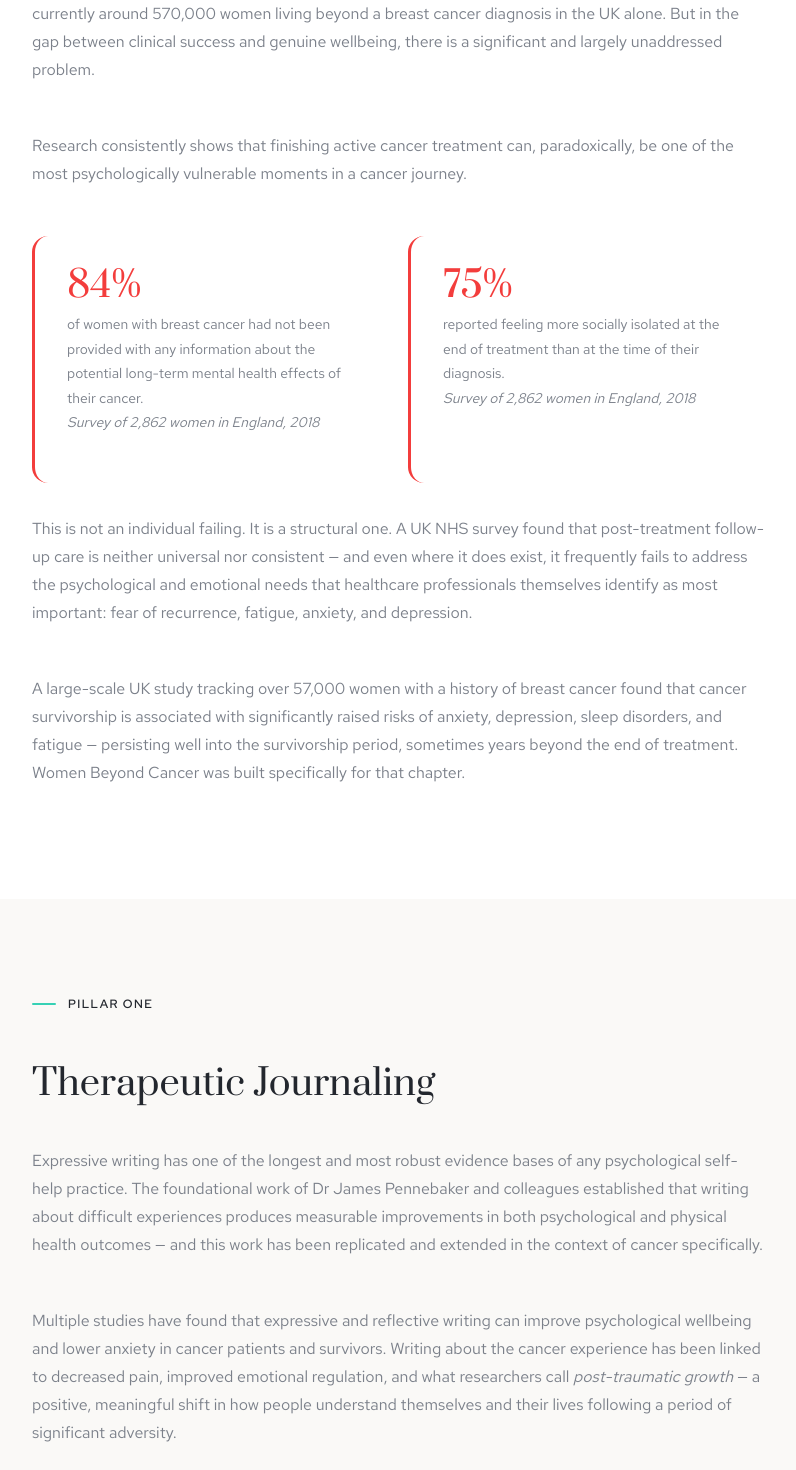
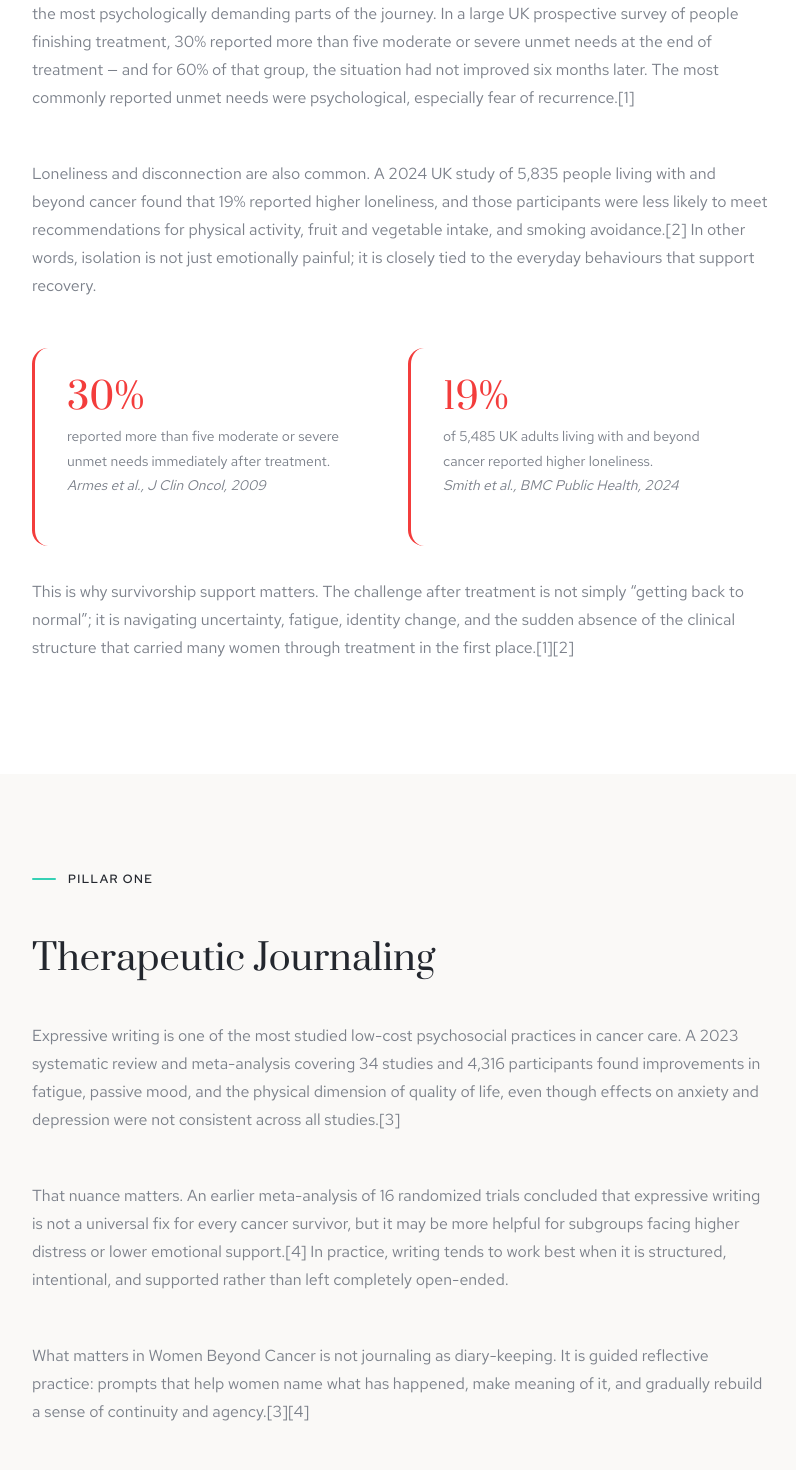
Before and after one commit to darscott98/wbc-website, a Next.js app: page /why-it-works in a window 1280 px wide. Shown: the part 920-2390 px from the top of the page, without its empty margins (240-1036 px from the left). Built offline with nearby package versions, Linux system fonts and the light colour scheme.

Commit message:
feat: add References section with selected studies and sources to support claims on Why It Works page

```diff
--- a/app/why-it-works/page.tsx
+++ b/app/why-it-works/page.tsx
@@ -32,46 +32,42 @@ export default function WhyItWorksPage() {
             The end of treatment is not the end of the experience.
           </h2>
           <p className={styles.sectionBody}>
-            We have made enormous progress in treating cancer. Survival rates continue to improve,
-            and there are currently around 570,000 women living beyond a breast cancer diagnosis
-            in the UK alone. But in the gap between clinical success and genuine wellbeing, there
-            is a significant and largely unaddressed problem.
+            We have made enormous progress in treating cancer, but the period after treatment can
+            still be one of the most psychologically demanding parts of the journey. In a large UK
+            prospective survey of people finishing treatment, 30% reported more than five moderate
+            or severe unmet needs at the end of treatment — and for 60% of that group, the
+            situation had not improved six months later. The most commonly reported unmet needs
+            were psychological, especially fear of recurrence.[1]
           </p>
           <p className={styles.sectionBody}>
-            Research consistently shows that finishing active cancer treatment can, paradoxically,
-            be one of the most psychologically vulnerable moments in a cancer journey.
+            Loneliness and disconnection are also common. A 2024 UK study of 5,835 people living
+            with and beyond cancer found that 19% reported higher loneliness, and those
+            participants were less likely to meet recommendations for physical activity, fruit and
+            vegetable intake, and smoking avoidance.[2] In other words, isolation is not just
+            emotionally painful; it is closely tied to the everyday behaviours that support
+            recovery.
           </p>
           <div className={styles.statHighlights}>
             <div className={styles.statCard}>
-              <span className={styles.statFigure}>84%</span>
+              <span className={styles.statFigure}>30%</span>
               <p className={styles.statDesc}>
-                of women with breast cancer had not been provided with any information about the
-                potential long-term mental health effects of their cancer.
-                <br /><em>Survey of 2,862 women in England, 2018</em>
+                reported more than five moderate or severe unmet needs immediately after treatment.
+                <br /><em>Armes et al., J Clin Oncol, 2009</em>
               </p>
             </div>
             <div className={styles.statCard}>
-              <span className={styles.statFigure}>75%</span>
+              <span className={styles.statFigure}>19%</span>
               <p className={styles.statDesc}>
-                reported feeling more socially isolated at the end of treatment than at the
-                time of their diagnosis.
-                <br /><em>Survey of 2,862 women in England, 2018</em>
+                of 5,485 UK adults living with and beyond cancer reported higher loneliness.
+                <br /><em>Smith et al., BMC Public Health, 2024</em>
               </p>
             </div>
           </div>
           <p className={styles.sectionBody}>
-            This is not an individual failing. It is a structural one. A UK NHS survey found that
-            post-treatment follow-up care is neither universal nor consistent — and even where it
-            does exist, it frequently fails to address the psychological and emotional needs that
-            healthcare professionals themselves identify as most important: fear of recurrence,
-            fatigue, anxiety, and depression.
-          </p>
-          <p className={styles.sectionBody}>
-            A large-scale UK study tracking over 57,000 women with a history of breast cancer
-            found that cancer survivorship is associated with significantly raised risks of
-            anxiety, depression, sleep disorders, and fatigue — persisting well into the
-            survivorship period, sometimes years beyond the end of treatment. Women Beyond Cancer
-            was built specifically for that chapter.
+            This is why survivorship support matters. The challenge after treatment is not simply
+            &ldquo;getting back to normal&rdquo;; it is navigating uncertainty, fatigue, identity change,
+            and the sudden absence of the clinical structure that carried many women through
+            treatment in the first place.[1][2]
           </p>
         </div>
       </section>
@@ -82,33 +78,23 @@ export default function WhyItWorksPage() {
           <p className={styles.sectionLabel}>Pillar One</p>
           <h2 className={styles.sectionHeading}>Therapeutic Journaling</h2>
           <p className={styles.sectionBody}>
-            Expressive writing has one of the longest and most robust evidence bases of any
-            psychological self-help practice. The foundational work of Dr James Pennebaker and
-            colleagues established that writing about difficult experiences produces measurable
-            improvements in both psychological and physical health outcomes — and this work has
-            been replicated and extended in the context of cancer specifically.
+            Expressive writing is one of the most studied low-cost psychosocial practices in
+            cancer care. A 2023 systematic review and meta-analysis covering 34 studies and 4,316
+            participants found improvements in fatigue, passive mood, and the physical dimension
+            of quality of life, even though effects on anxiety and depression were not consistent
+            across all studies.[3]
           </p>
           <p className={styles.sectionBody}>
-            Multiple studies have found that expressive and reflective writing can improve
-            psychological wellbeing and lower anxiety in cancer patients and survivors. Writing
-            about the cancer experience has been linked to decreased pain, improved emotional
-            regulation, and what researchers call <em>post-traumatic growth</em> — a positive,
-            meaningful shift in how people understand themselves and their lives following a
-            period of significant adversity.
+            That nuance matters. An earlier meta-analysis of 16 randomized trials concluded that
+            expressive writing is not a universal fix for every cancer survivor, but it may be
+            more helpful for subgroups facing higher distress or lower emotional support.[4]
+            In practice, writing tends to work best when it is structured, intentional, and
+            supported rather than left completely open-ended.
           </p>
           <p className={styles.sectionBody}>
-            A 2025 systematic review examining writing interventions specifically with cancer
-            survivors identified multiple beneficial effects, including improvements in
-            psychopathological symptoms, bio-psycho-social wellbeing, and the management of
-            treatment side effects. Crucially, the review found that guided, structured writing —
-            the kind offered in Women Beyond Cancer — tends to produce stronger effects than
-            unguided writing alone.
-          </p>
-          <p className={styles.sectionBody}>
-            What matters in Women Beyond Cancer is not journaling as diary-keeping. It is
-            journaling as a practice — guided, progressive, and purposefully structured to help
-            women process what has happened, understand how they are changing, and begin to
-            author their own story of what comes next.
+            What matters in Women Beyond Cancer is not journaling as diary-keeping. It is guided
+            reflective practice: prompts that help women name what has happened, make meaning of
+            it, and gradually rebuild a sense of continuity and agency.[3][4]
           </p>
         </div>
       </section>
@@ -119,33 +105,22 @@ export default function WhyItWorksPage() {
           <p className={styles.sectionLabel}>Pillar Two</p>
           <h2 className={styles.sectionHeading}>Forest Bathing and Time in Nature</h2>
           <p className={styles.sectionBody}>
-            The practice of <em>Shinrin-yoku</em> — forest bathing — originated in Japan in the
-            1980s and has since accumulated a significant international body of research. It
-            refers not to hiking or exercise, but to the deliberate, unhurried experience of
-            being present within a natural environment using all the senses.
+            The practice of <em>Shinrin-yoku</em> — forest bathing — has moved well beyond the
+            language of wellness trends and into a growing research literature. It refers not to
+            strenuous exercise, but to slow, sensory immersion in a natural environment.
           </p>
           <p className={styles.sectionBody}>
-            The evidence for its benefits is striking. A meta-analysis examining 20 studies
-            across Asia and Europe found that forest bathing produces meaningful reductions in
-            anxiety, depression, and anger in the short term. A systematic review found
-            consistent positive effects on self-reported mood alongside measurable physiological
-            changes — including reductions in cortisol (the body&apos;s primary stress hormone),
-            improvements in heart rate variability, and increased blood serotonin levels.
+            A 2023 systematic review and meta-analysis of 36 studies involving 3,554 participants
+            found that forest bathing significantly reduced symptoms of depression and anxiety.[5]
+            A 2021 meta-analysis focused specifically on forest therapy likewise reported
+            significant improvements in both depression and anxiety across 20 studies.[6]
           </p>
           <p className={styles.sectionBody}>
-            Research on women with depression specifically found that forest bathing significantly
-            reduced depression scores compared to urban walking, with effects lasting for at least
-            one week after a single session. The same study found significant increases in
-            oxytocin — a hormone associated with connection, calm, and social bonding — following
-            forest immersion.
-          </p>
-          <p className={styles.sectionBody}>
-            These are not marginal effects. They are physiological, measurable, and meaningful —
-            and they are especially relevant for women coming out of cancer treatment, whose
-            nervous systems have often been under sustained stress for months or years. The
-            quarterly forest bathing sessions within Women Beyond Cancer are not a pleasant extra.
-            They are a clinically-informed component of recovery, delivered by an accredited
-            guide, in Swansea&apos;s green spaces.
+            The physiological evidence is more mixed than the psychological evidence, but the
+            overall direction is encouraging: nature-based interventions appear to reduce stress
+            and restore calm without asking people to push through or perform. For women coming
+            out of cancer treatment, that combination of gentleness, embodiment, and emotional
+            regulation is highly relevant.[5][6]
           </p>
         </div>
       </section>
@@ -156,34 +131,24 @@ export default function WhyItWorksPage() {
           <p className={styles.sectionLabel}>Pillar Three</p>
           <h2 className={styles.sectionHeading}>Peer Community and Belonging</h2>
           <p className={styles.sectionBody}>
-            Perhaps the most underestimated element of life after cancer is the loneliness —
-            and how little-discussed it is outside of the experience itself. The research is
-            unambiguous: social isolation is one of the strongest predictors of poor mental
-            health outcomes in cancer survivors.
+            Perhaps the most underestimated element of life after cancer is loneliness — and how
+            little-discussed it can be once treatment ends. The evidence above suggests that
+            isolation remains common well into survivorship and is tied not only to distress, but
+            also to the everyday health behaviours that support long-term recovery.[2]
           </p>
           <p className={styles.sectionBody}>
-            A large UK study specifically examining loneliness in people living beyond cancer
-            found that it is both prevalent and significantly associated with a range of
-            unhealthy patterns — a vicious cycle in which isolation and poor wellbeing reinforce
-            one another. Critically, research has identified that the transition off active
-            treatment is a particularly isolating moment — precisely because it coincides with
-            the withdrawal of structured clinical support and, often, the reduced attentiveness
-            of friends and family who assume that the hard part is over.
+            Peer support addresses something professional care alone cannot: the relief of being
+            understood by someone who does not need the experience explained. A 2023 systematic
+            review of 18 randomized controlled trials found small but meaningful benefits of
+            peer-to-peer support for outcomes such as depression and anxiety, coping, sexual
+            functioning, and cancer-specific quality of life, with particularly promising findings
+            in breast cancer and face-to-face settings.[7]
           </p>
           <p className={styles.sectionBody}>
-            Peer support — connection with others who share the same experience — addresses
-            something that professional support alone cannot: the felt sense of being truly
-            understood. Research on peer support for cancer survivors has found significant
-            improvements in psychological wellbeing, resilience, and quality of life, as well
-            as reductions in depression, anxiety, and fear of recurrence. The simply, the
-            feeling of <em>&ldquo;no explaining required&rdquo;</em> has profound therapeutic value.
-          </p>
-          <p className={styles.sectionBody}>
-            The fortnightly peer support groups within Women Beyond Cancer are not incidental
-            conversation. They are a carefully held space designed to offer exactly what the
-            evidence says women need most at this stage: the experience of being in a room —
-            even a virtual one — with people who genuinely understand, without qualification
-            or caveat, what this is like.
+            The fortnightly peer support groups within Women Beyond Cancer are therefore not
+            incidental conversation. They are a deliberately held space designed to reduce
+            isolation, strengthen coping, and restore a sense of belonging at a point where many
+            women feel unexpectedly alone.[2][7]
           </p>
         </div>
       </section>
@@ -210,6 +175,65 @@ export default function WhyItWorksPage() {
           </a>
         </div>
       </section>
+
+      <section className={styles.referencesSection} aria-labelledby="references-title">
+        <div className={styles.referencesInner}>
+          <p className={styles.sectionLabel}>References</p>
+          <h2 id="references-title" className={styles.referencesHeading}>
+            Selected studies and sources
+          </h2>
+          <p className={styles.referencesIntro}>
+            These are the key papers used to ground the claims on this page. They are not
+            exhaustive, but they reflect the evidence base behind the programme.
+          </p>
+          <ol className={styles.referencesList}>
+            <li className={styles.referenceItem}>
+              Armes J, Crowe M, Colbourne L, et al. <em>Patients&apos; supportive care needs beyond
+              the end of cancer treatment: a prospective, longitudinal survey.</em> <span>J Clin
+              Oncol.</span> 2009;27(36):6172-6179.{' '}
+              <a className={styles.referenceLink} href="https://pubmed.ncbi.nlm.nih.gov/19884548/" target="_blank" rel="noreferrer">PubMed</a>
+            </li>
+            <li className={styles.referenceItem}>
+              Smith S, Lally P, Steptoe A, Chavez-Ugalde Y, Beeken RJ, Fisher A. <em>Prevalence
+              of loneliness and associations with health behaviours and body mass index in 5835
+              people living with and beyond cancer: a cross-sectional study.</em>{' '}
+              <span>BMC Public Health.</span> 2024;24:635.{' '}
+              <a className={styles.referenceLink} href="https://pubmed.ncbi.nlm.nih.gov/38419011/" target="_blank" rel="noreferrer">PubMed</a>
+            </li>
+            <li className={styles.referenceItem}>
+              Abu-Odah H, Su JJ, Wang M, Sheffield D, Molassiotis A. <em>Systematic review and
+              meta-analysis of the effectiveness of expressive writing disclosure on cancer and
+              palliative care patients&apos; health-related outcomes.</em> <span>Support Care
+              Cancer.</span> 2024;32(1):70.{' '}
+              <a className={styles.referenceLink} href="https://pubmed.ncbi.nlm.nih.gov/38157056/" target="_blank" rel="noreferrer">PubMed</a>
+            </li>
+            <li className={styles.referenceItem}>
+              Zachariae R, O&apos;Toole MS. <em>The effect of expressive writing intervention on
+              psychological and physical health outcomes in cancer patients—a systematic review and
+              meta-analysis.</em> <span>Psychooncology.</span> 2015;24(11):1349-1359.{' '}
+              <a className={styles.referenceLink} href="https://pubmed.ncbi.nlm.nih.gov/25871981/" target="_blank" rel="noreferrer">PubMed</a>
+            </li>
+            <li className={styles.referenceItem}>
+              Siah CJR, Goh YS, Lee J, et al. <em>The effects of forest bathing on psychological
+              well-being: a systematic review and meta-analysis.</em> <span>Int J Ment Health
+              Nurs.</span> 2023;32(4):1038-1054.{' '}
+              <a className={styles.referenceLink} href="https://europepmc.org/article/MED/36864583" target="_blank" rel="noreferrer">Europe PMC</a>
+            </li>
+            <li className={styles.referenceItem}>
+              Yeon PS, Jeon JY, Jung MS, et al. <em>Effect of Forest Therapy on Depression and
+              Anxiety: A Systematic Review and Meta-Analysis.</em> <span>Int J Environ Res Public
+              Health.</span> 2021;18(23):12685.{' '}
+              <a className={styles.referenceLink} href="https://pubmed.ncbi.nlm.nih.gov/34886407/" target="_blank" rel="noreferrer">PubMed</a>
+            </li>
+            <li className={styles.referenceItem}>
+              Kiemen A, Czornik M, Weis J. <em>How effective is peer-to-peer support in cancer
+              patients and survivors? A systematic review.</em> <span>J Cancer Res Clin Oncol.</span>{' '}
+              2023;149(11):9461-9485.{' '}
+              <a className={styles.referenceLink} href="https://europepmc.org/article/MED/37120782" target="_blank" rel="noreferrer">Europe PMC</a>
+            </li>
+          </ol>
+        </div>
+      </section>
     </>
   )
 }
```
Also changed, not shown: app/why-it-works/page.module.scss (+61 -0 lines).
